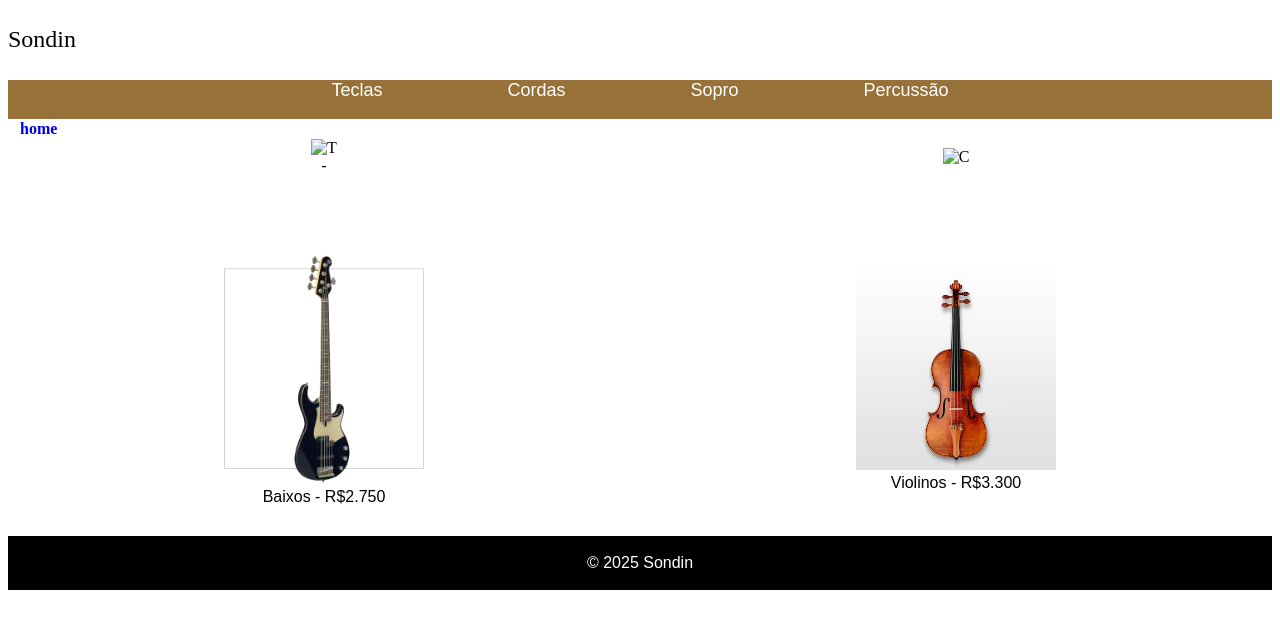
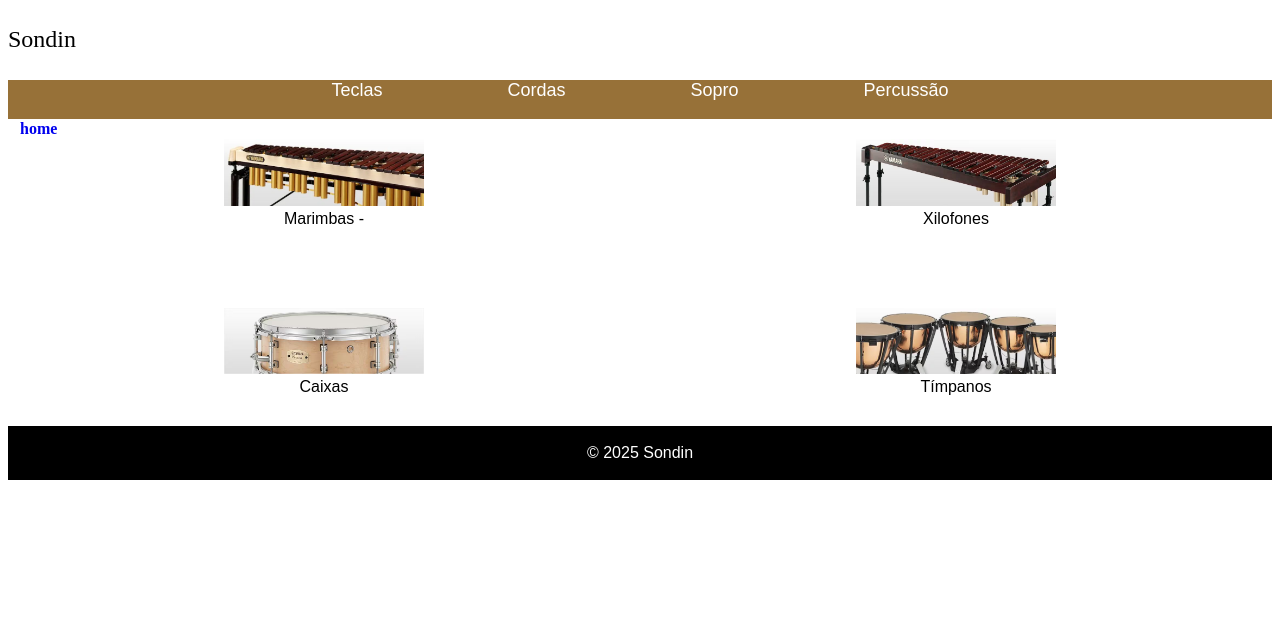
Before and after one commit to Lozenzo09/pw1, a plain HTML site: page index6.html in a window 1280 px wide. Drawn offline with Linux system fonts and the light colour scheme.

Commit message:
Update index6.html

```diff
--- a/index6.html
+++ b/index6.html
@@ -38,12 +38,12 @@
 
     <tr>
       <td width="50%" align="center">
-        <img src=".jpeg" alt="T" width="200"><br>
-        <font face="Arial" size="3"> - </font>
+        <img src="marimba.jpeg" alt="Marimba" width="200"><br>
+        <font face="Arial" size="3">Marimbas - </font>
       </td>
       <td width="50%" align="center">
-        <img src="g.jpeg" alt="C" width="200"><br>
-        <font face="Arial" size="3"></font>
+        <img src="xilofone.jpeg" alt="Xilofone" width="200"><br>
+        <font face="Arial" size="3">Xilofones</font>
       </td>
 
       </td>
@@ -53,12 +53,12 @@
     </tr>
     <tr>
       <td width="50%" align="center">
-        <img src="baixo.jpeg" alt="Teclas" width="200"><br>
-        <font face="Arial" size="3">Baixos - R$2.750</font>
+        <img src="caixa.jpeg" alt="Caixa" width="200"><br>
+        <font face="Arial" size="3">Caixas</font>
       </td>
       <td width="50%" align="center">
-        <img src="violino.jpeg" alt="Cordas" width="200"><br>
-        <font face="Arial" size="3">Violinos - R$3.300</font>
+        <img src="timpano.jpeg" alt="Tímpano" width="200"><br>
+        <font face="Arial" size="3">Tímpanos</font>
       </td>
 
         </td>
```
